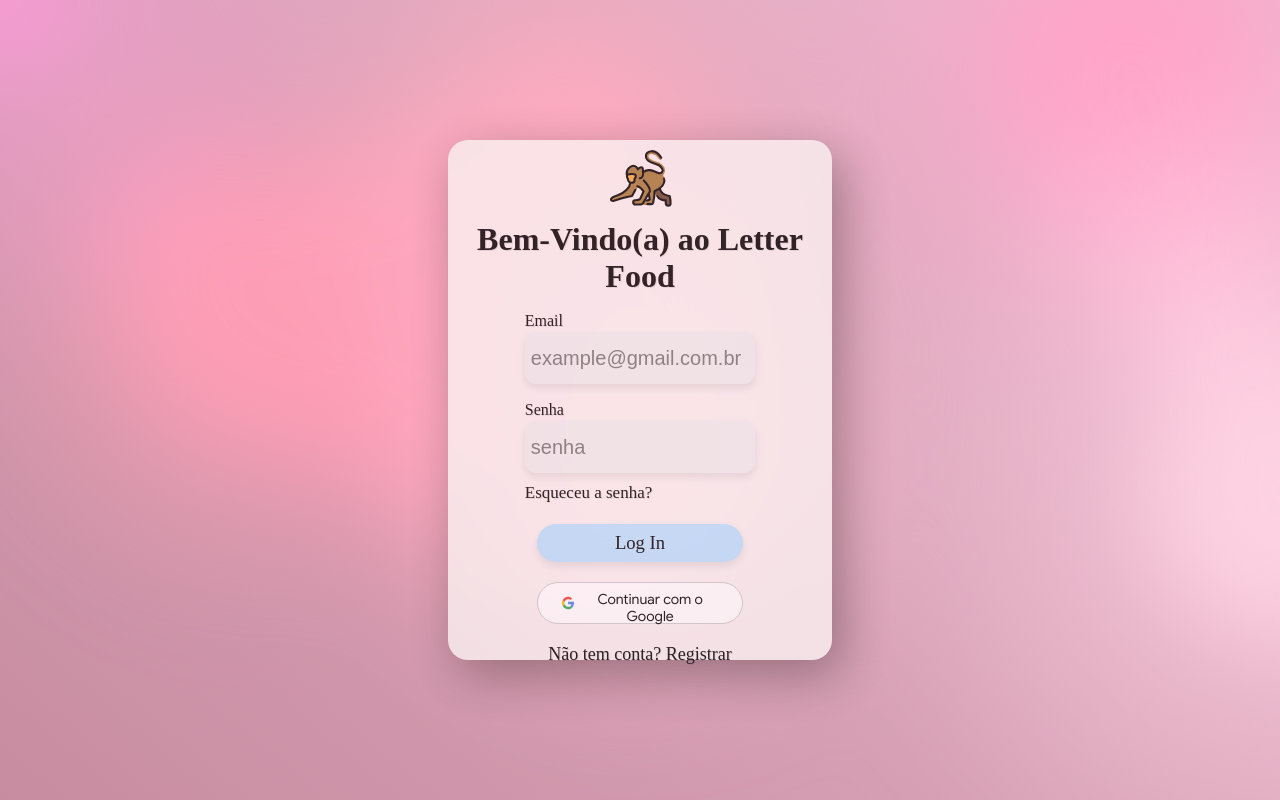
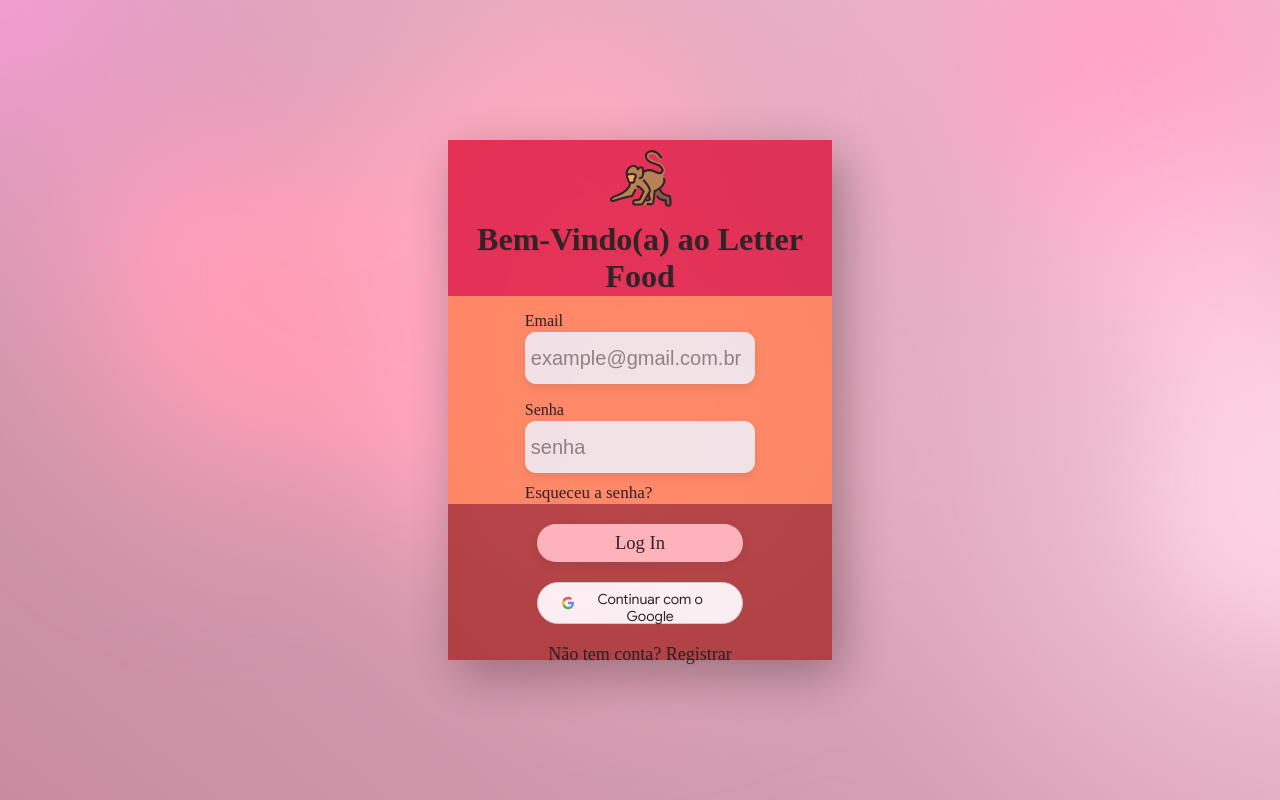
Before and after one commit to S5-2024/angular_letterfood, an Angular app: page /login in a window 1280 px wide. Built offline with nearby package versions, Linux system fonts and the light colour scheme.

Commit message:
nova cor adicionada no styles.css; trabalhando no estilo do formulario de registro

```diff
--- a/src/app/pages/login/login.component.css
+++ b/src/app/pages/login/login.component.css
@@ -306,18 +306,20 @@
   align-self: flex-end;
   align-content: space-between;
   gap: 20px;
- /* background-color: brown; */
+ background-color: brown;
 }
 
 .botao{
-  background-color:  rgba(var(--blue),1);
+  background-color:  var(--pink);
+
   box-shadow:  0px 4px 8px rgba(0, 0, 0, 0.1);
   border: none;
 }
 
 .botao:hover{
+ background-color: var(--pink-heavy) ;
 
-  background-color:  var(--blue2);
+
 }
 
 .botao-google{
@@ -357,7 +359,7 @@
   /* border: 1px solid #000;            */
   align-self: center;                 /* Centraliza horizontalmente a div do meio */
   margin: auto;                       /* Centraliza verticalmente entre as divs superior e inferior */
-  /* background-color: coral; */
+  background-color: coral;
   display: flex;                      /* Ativa o Flexbox */
   flex-direction: column;             /* Organiza as divs filhas em coluna */
   justify-content: space-between;     /* Espaço entre as divs filhas */
@@ -391,7 +393,8 @@
   box-shadow:  0px 4px 8px rgba(0, 0, 0, 0.1);
 }
 input[type="email"]:focus,
-input[type="password"]:focus {
+input[type="password"]:focus,
+input[type="name"]:focus {
     outline: none;               /* Remove o contorno padrão do navegador */
     border: 1px solid var(--rosa5);   /* Define a cor e a espessura da borda ao focar */
     box-shadow: 0 0 3px var(--rosa5); /* Adiciona um efeito de sombra ao redor da borda */
@@ -414,7 +417,7 @@
   align-items: center;               /* Centraliza verticalmente */
   text-align: center;
   gap: 5px;
-  /* background-color: crimson; */
+  background-color: crimson;
 }
 .openmoji--monkey{
   width: 75px;
@@ -422,7 +425,7 @@
 
 }
 .frase{
-  font-family: var(--fontegeral);
+  font-family: var(--fonteteste);
   font-size: 1.6em;
 
 }
--- a/src/app/pages/login/login.component.html
+++ b/src/app/pages/login/login.component.html
@@ -17,7 +17,7 @@
       <div class="form-group">
         <label for="senha">Senha</label>
         <input type="password" placeholder="senha" id="senha" class="bar">
-          <span class="links" id="remakepass" > Esqueceu a senha?</span>
+        <span class="links" id="remakepass"> Esqueceu a senha?</span>
       </div>
     </div>
 
@@ -30,22 +30,24 @@
         <span> Continuar com o Google</span>
 
       </button>
-        <span class="registrar" id="register">Não tem conta? <span class="links" (click)="toggleForm()" > Registrar</span> </span>
+      <span class="registrar" id="register">Não tem conta? <span class="links" (click)="toggleForm()"> Registrar</span>
+      </span>
     </div>
 
   </form>
   }@else{
-    <form action="get" id="registerForm" [ngClass]="{'register-form': !isLogin}" >
+  <form action="get" id="registerForm" [ngClass]="{'register-form': !isLogin}">
 
     <div class="detalhes">
       <span class="openmoji--monkey"></span>
       <h1 class="frase">Bem-Vindo(a) ao Letter Food </h1>
     </div>
+
+    <div class="infos">
       <div class="form-group">
         <label for="name">Nome</label>
         <input type="name" placeholder="Fulano de tal" id="name" class="bar">
       </div>
-
 
       <div class="form-group">
         <label for="email">Email</label>
@@ -56,6 +58,8 @@
         <label for="senha">Senha</label>
         <input type="password" placeholder="senha" id="senha" class="bar">
       </div>
+    </div>
+
 
     <div class="botoes">
       <button id="button" class="botao"> <span>Entrar</span></button>
@@ -64,7 +68,8 @@
         <span> Continuar com o Google</span>
 
       </button>
-        <span class="registrar" id="register">Já tem conta? <span class="links" (click)="toggleForm()" > Login</span> </span>
+      <span class="registrar" id="register">Já tem conta? <span class="links" (click)="toggleForm()"> Login</span>
+      </span>
     </div>
 
   </form>
--- a/src/styles.css
+++ b/src/styles.css
@@ -1,5 +1,6 @@
 @import url('https://fonts.googleapis.com/css2?family=Quicksand:wght@300..700&display=swap');
-
+@import url('https://fonts.googleapis.com/css2?family=Courier+Prime:ital,wght@0,400;0,700;1,400;1,700&family=Manrope:wght@200..800&family=Montserrat:ital,wght@0,100..900;1,100..900&display=swap');
+@import url('https://fonts.googleapis.com/css2?family=Kumbh+Sans:wght@100..900&family=Poppins:ital,wght@0,100;0,200;0,300;0,400;0,500;0,600;0,700;0,800;0,900;1,100;1,200;1,300;1,400;1,500;1,600;1,700;1,800;1,900&display=swap');
 @font-face {
   font-family: 'GoogleSans-Regular';
   /* Nome que você dará para a fonte */
@@ -10,7 +11,6 @@
   font-style: normal;
   /* Ou italic, se for uma fonte itálica */
 }
-
 
 
 html,
@@ -54,6 +54,7 @@
   --fontegeral: " 'Courier Prime', serif ";
   --fontegoogle: " 'GoogleSans-Regular', 'Segoe UI', Roboto, Oxygen, Ubuntu, Cantarell, 'Open Sans', 'Helvetica Neue', sans-serif";
   --fontefrases: " 'Manrope', serif";
+  --fonteteste: " 'Quicksand', sans-serif ";
 
 
 
@@ -66,12 +67,14 @@
   --rosa5: rgb(199, 140, 160);
 
   /* Cores de Suporte */
-  --pink: 255, 179, 186;
-  --orange: 255, 223, 186;
-  --yellow: 255, 255, 186;
-  --green: 186, 255, 201;
-  --blue: 186, 225, 255;
-  --blue2: rgb(28, 124, 197);
+  --pink: rgb(255, 179, 186);
+  --pink-heavy: rgb(252, 148, 159);
+  --orange: rgb(255, 223, 186);
+  --yellow: rgb(255, 255, 186);
+  --green: rgb( 186, 255, 201);
+  --blue: rgb(186,225,255);
+
+
 
   /* brancos */
   --white1: #fffff2;
```
Lines whose indentation alone changed are shown as unchanged.
